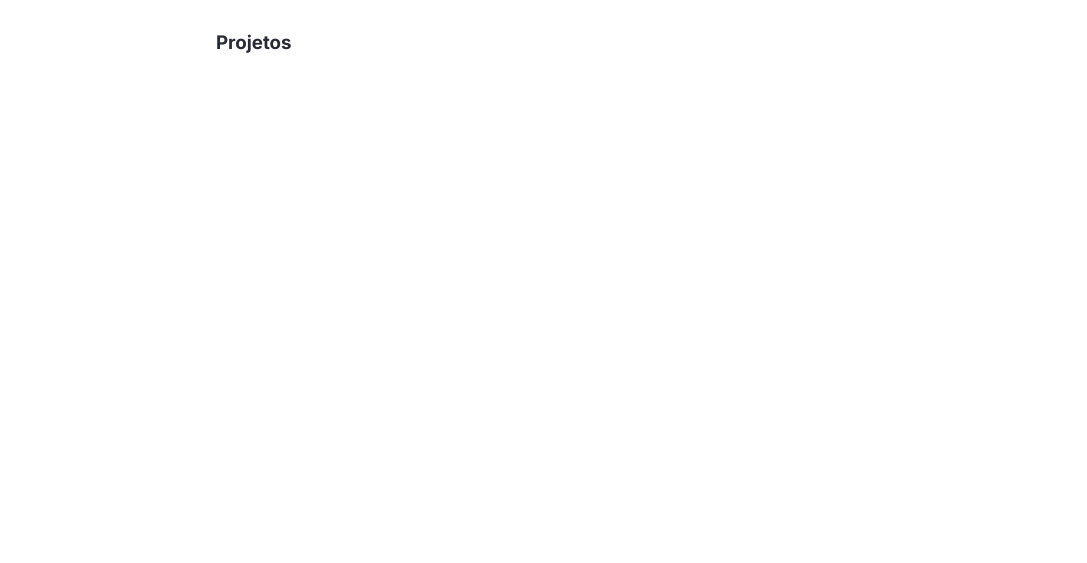
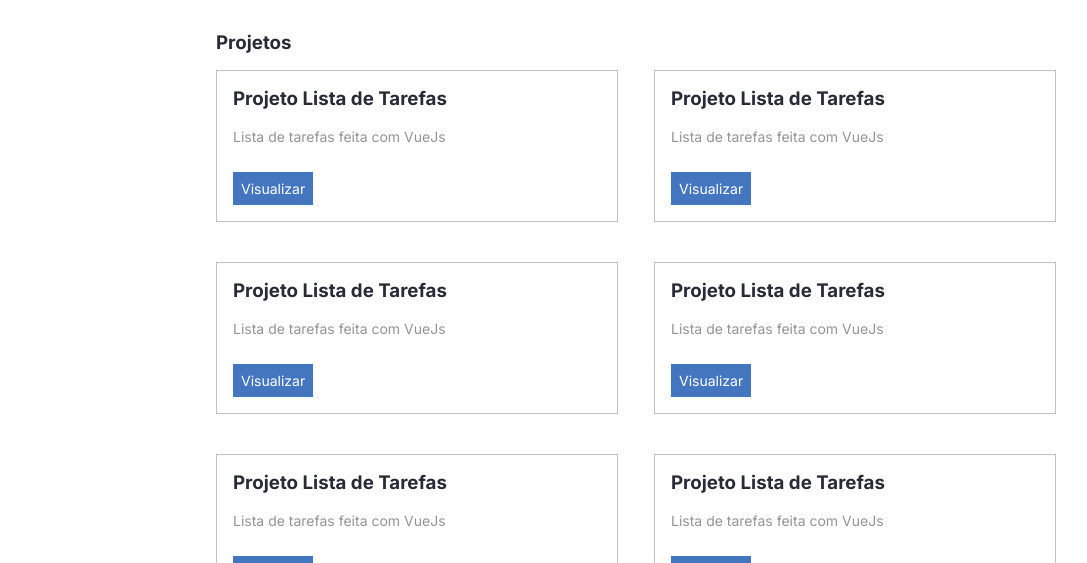
Before and after one commit to DaniloMachuca/portifolio-react, a React (Create React App) app: page / in a window 1280 px wide. Shown: the part 389-952 px from the top of the page, without its empty margins (96-1183 px from the left). Before the commit the page ends 800 px from the top, so only its background shows below. Built offline with nearby package versions, Linux system fonts and the light colour scheme.

Commit message:
add: seção de projetos, componente de projetos

```diff
--- /dev/null
+++ b/src/components/Project/index.tsx
@@ -0,0 +1,14 @@
+import Title from "../Title";
+import Text from "../Text";
+
+import { Card, BtnLink } from "./styles";
+
+const Project = () => (
+  <Card>
+    <Title>Projeto Lista de Tarefas</Title>
+    <Text color="secondary">Lista de tarefas feita com VueJs</Text>
+    <BtnLink>Visualizar</BtnLink>
+  </Card>
+);
+
+export default Project;
--- /dev/null
+++ b/src/components/Project/styles.ts
@@ -0,0 +1,16 @@
+import styled from "styled-components";
+
+export const Card = styled.div`
+  border: 1px solid #c1c1c1;
+  padding: 16px;
+`;
+
+export const BtnLink = styled.a`
+  color: #fff;
+  font-size: 14px;
+  background-color: #4476bf;
+  text-decoration: none;
+  padding: 8px;
+  display: inline-block;
+  margin-top: 24px;
+`;
--- a/src/containers/Projects/index.tsx
+++ b/src/containers/Projects/index.tsx
@@ -1,8 +1,37 @@
+import Project from "../../components/Project";
 import Title from "../../components/Title";
+
+import { List } from "./styles";
 
 const Projects = () => (
   <section>
     <Title fontSize={16}>Projetos</Title>
+    <List>
+      <li>
+        <Project />
+      </li>
+      <li>
+        <Project />
+      </li>
+      <li>
+        <Project />
+      </li>
+      <li>
+        <Project />
+      </li>
+      <li>
+        <Project />
+      </li>
+      <li>
+        <Project />
+      </li>
+      <li>
+        <Project />
+      </li>
+      <li>
+        <Project />
+      </li>
+    </List>
   </section>
 );
 
--- /dev/null
+++ b/src/containers/Projects/styles.ts
@@ -0,0 +1,14 @@
+import styled from "styled-components";
+
+export const List = styled.ul`
+  display: grid;
+  grid-template-columns: 1fr 1fr;
+  column-gap: 36px;
+  row-gap: 40px;
+
+  @media (max-width: 768px) {
+    grid-template-columns: 1fr;
+    row-gap: 16px;
+    column-gap: 0;
+  }
+`;
--- a/src/styles.ts
+++ b/src/styles.ts
@@ -6,6 +6,7 @@
     padding: 0;
     box-sizing: border-box;
     font-family: Inter, sans-serif;
+    list-style: none;
   }
 
   body {
```
